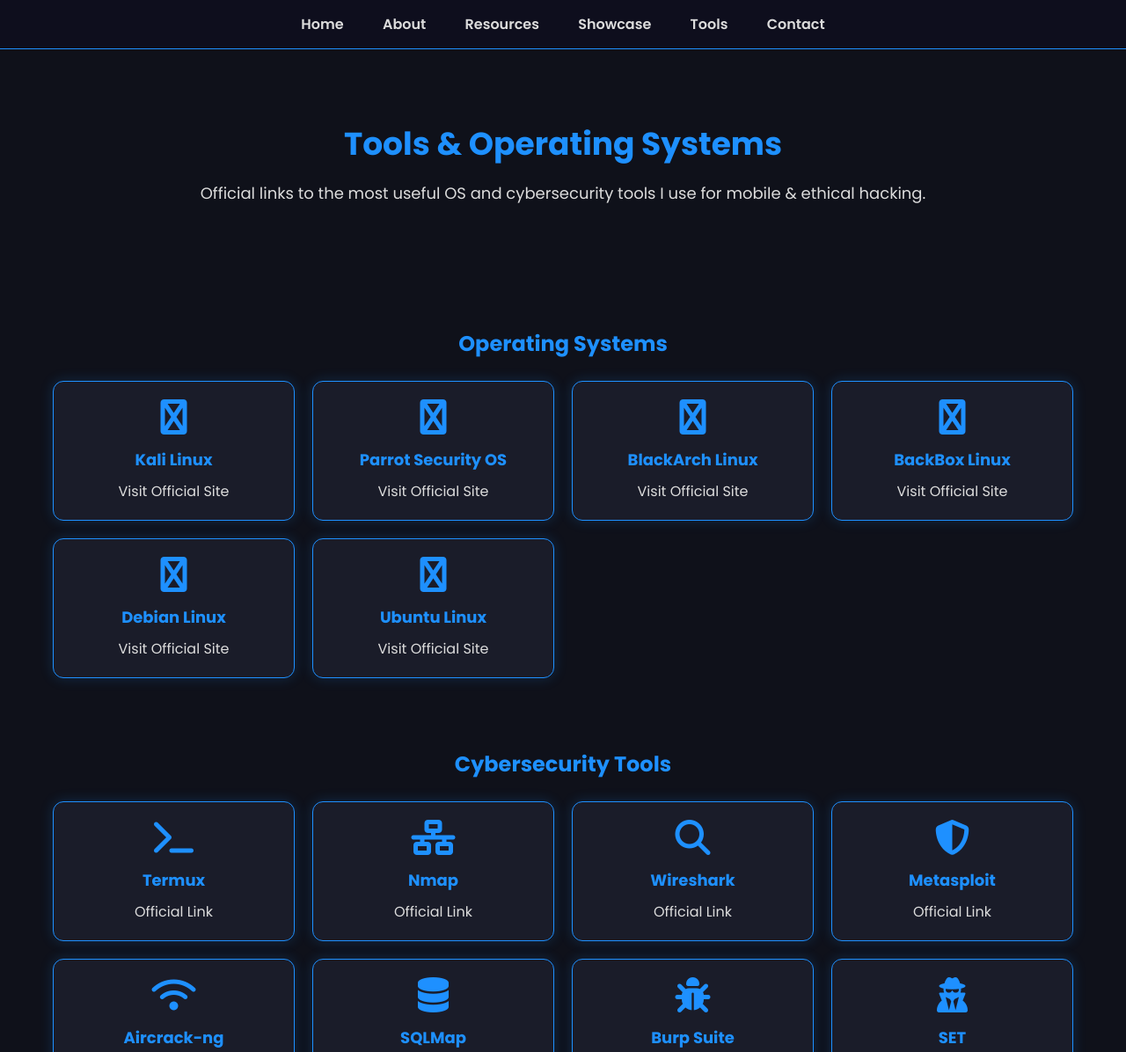
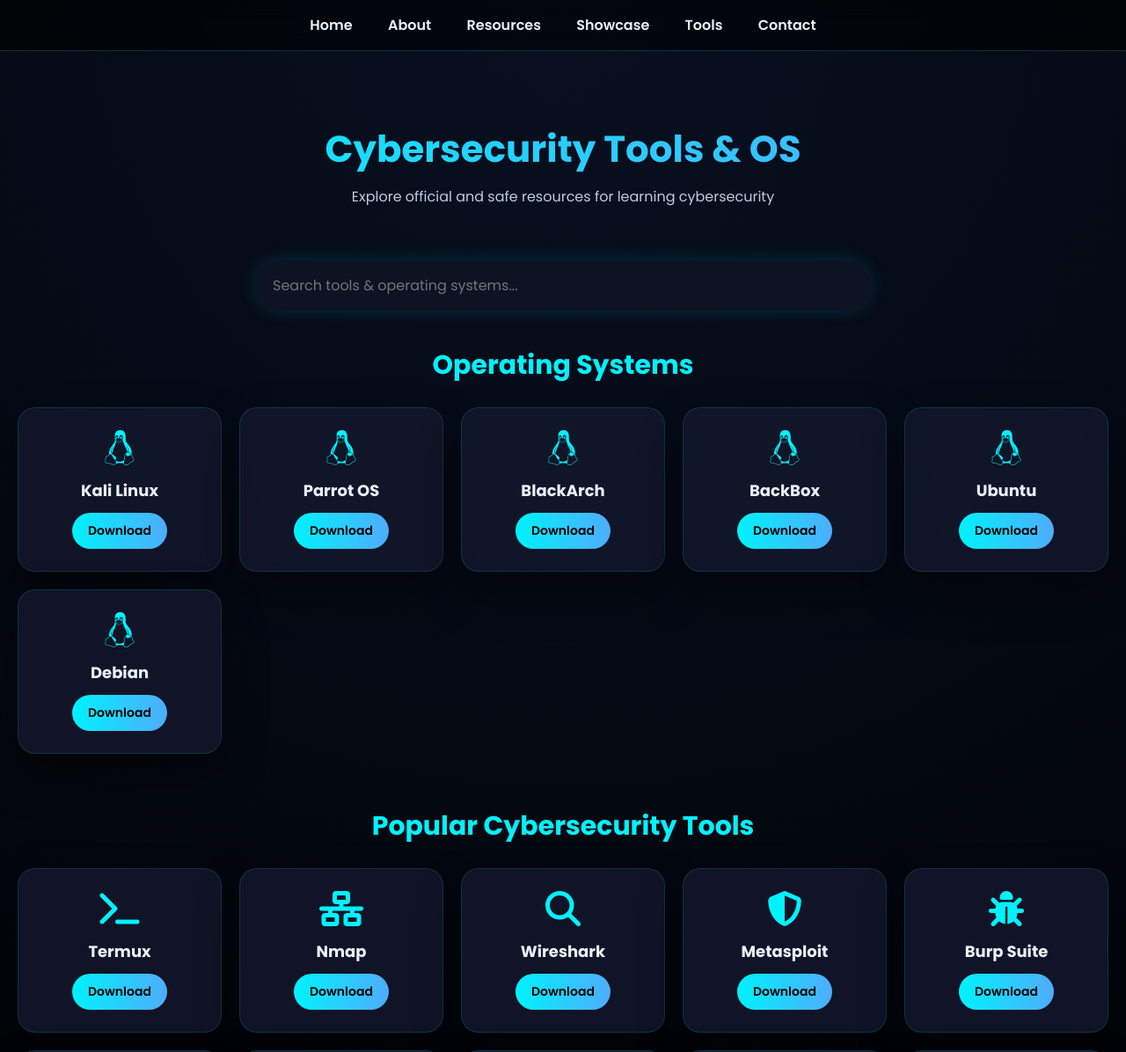
Before and after one commit to rishab9634/rishabh_portfoli, a plain HTML site: page tools.html in a window 1280 px wide. Shown: the top 1196 px of the page at 88% size. Drawn offline with Linux system fonts and the light colour scheme.

Commit message:
Revamp tools.html with new layout and features
Updated the tools page with new styling and content, including a search feature and links to popular cybersecurity tools.

```diff
--- a/tools.html
+++ b/tools.html
@@ -3,107 +3,229 @@
 <head>
 <meta charset="UTF-8">
 <meta name="viewport" content="width=device-width, initial-scale=1.0">
-<title>Tools | Rishab Cyber</title>
-<link rel="stylesheet" href="https://cdnjs.cloudflare.com/ajax/libs/font-awesome/6.5.0/css/all.min.css"/>
+<title>Tools | Rishabh Cyber</title>
+<link rel="stylesheet" href="https://cdnjs.cloudflare.com/ajax/libs/font-awesome/6.5.0/css/all.min.css">
+<link href="https://fonts.googleapis.com/css2?family=Poppins:wght@300;400;600;700&display=swap" rel="stylesheet">
+
 <style>
-@import url('https://fonts.googleapis.com/css2?family=Poppins:wght@400;600;700&display=swap');
-
-:root {
-  --bg:#0f111a;
-  --dark:#1a1c29;
-  --primary:#1e90ff;
-  --text:#dcdcdc;
+:root{
+  --bg:#0b0f1a;
+  --card:#12172a;
+  --primary:#00f2fe;
+  --accent:#4facfe;
+  --text:#e6f1ff;
 }
 
 *{margin:0;padding:0;box-sizing:border-box;font-family:'Poppins',sans-serif;}
-body{background:var(--bg);color:var(--text);}
+body{
+  background: radial-gradient(circle at top, #081021, #000);
+  color:var(--text);
+}
 
-nav{background:rgba(15,15,30,0.95);backdrop-filter:blur(6px);padding:15px 0;text-align:center;position:sticky;top:0;z-index:999;border-bottom:1px solid var(--primary);}
-nav a{color:var(--text);margin:0 20px;text-decoration:none;font-weight:600;font-size:16px;transition:0.3s;}
-nav a:hover{color:var(--primary);transform:scale(1.05);}
+/* NAV */
+nav{
+  position:sticky;top:0;
+  background:rgba(0,0,0,0.6);
+  backdrop-filter:blur(12px);
+  padding:16px 0;
+  text-align:center;
+  border-bottom:1px solid rgba(0,242,254,0.2);
+  z-index:999;
+}
+nav a{
+  color:var(--text);margin:0 18px;text-decoration:none;font-weight:600;
+}
+nav a:hover{color:var(--primary);}
 
-#hero{padding:80px 20px;text-align:center;}
-#hero h1{color:var(--primary);font-size:36px;margin-bottom:15px;}
-#hero p{color:var(--text);font-size:18px;}
+/* HERO */
+#hero{
+  padding:80px 20px 40px;
+  text-align:center;
+}
+#hero h1{
+  font-size:42px;
+  background:linear-gradient(to right,var(--primary),var(--accent));
+  -webkit-background-clip:text;
+  -webkit-text-fill-color:transparent;
+}
+#hero p{color:#bfcde0;margin-top:10px;}
 
-.section{max-width:1200px;margin:40px auto;padding:20px;}
-.section h2{color:var(--primary);margin-bottom:25px;text-align:center;}
+/* SEARCH */
+.search-box{
+  max-width:700px;
+  margin:20px auto 40px;
+  text-align:center;
+}
+.search-box input{
+  width:100%;
+  padding:16px 20px;
+  border-radius:50px;
+  border:none;
+  font-size:16px;
+  background:#0e1324;
+  color:white;
+  outline:none;
+  box-shadow:0 0 20px rgba(0,242,254,0.15);
+}
 
-.cards-container{display:grid;grid-template-columns:repeat(auto-fit,minmax(220px,1fr));gap:20px;}
+/* SECTION */
+.section{
+  max-width:1300px;
+  margin:0 auto 60px;
+  padding:0 20px;
+}
+.section h2{
+  text-align:center;
+  margin-bottom:25px;
+  color:var(--primary);
+  font-size:30px;
+}
 
-.card{background:var(--dark);border:1px solid var(--primary);border-radius:12px;padding:20px;text-align:center;box-shadow:0 0 15px rgba(30,144,255,0.2);transition:0.3s;cursor:pointer;}
-.card:hover{transform:translateY(-10px);box-shadow:0 0 25px rgba(30,144,255,0.4);}
-.card i{font-size:40px;color:var(--primary);margin-bottom:15px;}
-.card h3{color:var(--primary);margin-bottom:10px;font-size:18px;}
-.card a{color:var(--text);text-decoration:none;font-weight:500;}
-.card a:hover{color:#63b3ed;}
+/* GRID */
+.grid{
+  display:grid;
+  grid-template-columns:repeat(auto-fit,minmax(230px,1fr));
+  gap:20px;
+}
 
-footer{text-align:center;padding:25px;background:#10121f;margin-top:50px;border-top:1px solid var(--primary);}
-.social a{color:var(--text);margin:0 12px;font-size:20px;text-decoration:none;transition:0.3s;}
-.social a:hover{color:var(--primary);transform:scale(1.1);}
+.card{
+  background:rgba(18,23,42,0.9);
+  backdrop-filter:blur(6px);
+  padding:25px 20px;
+  text-align:center;
+  border-radius:20px;
+  border:1px solid rgba(0,242,254,0.15);
+  box-shadow:0 25px 50px rgba(0,0,0,0.45);
+  transition:0.4s;
+}
+.card:hover{
+  transform:translateY(-10px) scale(1.02);
+  box-shadow:0 35px 80px rgba(0,242,254,0.25);
+}
+
+.card i{
+  font-size:40px;
+  color:var(--primary);
+  margin-bottom:15px;
+}
+.card h3{
+  font-size:18px;
+  margin-bottom:12px;
+}
+
+.btn{
+  display:inline-block;
+  padding:10px 18px;
+  font-size:14px;
+  border-radius:50px;
+  background:linear-gradient(90deg,var(--primary),var(--accent));
+  color:#000;
+  text-decoration:none;
+  font-weight:600;
+  transition:0.3s;
+}
+.btn:hover{opacity:0.85;}
+
+/* FOOTER */
+footer{
+  text-align:center;
+  padding:35px 20px;
+  border-top:1px solid rgba(0,242,254,0.15);
+  background:rgba(0,0,0,0.5);
+}
+.social a{
+  margin:10px;
+  color:#bfc9d6;
+  text-decoration:none;
+  font-weight:600;
+}
+.social a:hover{color:var(--primary);}
 </style>
 </head>
+
 <body>
 
+<!-- NAV -->
 <nav>
-  <a href="index.html" target="_blank">Home</a>
-  <a href="about.html" target="_blank">About</a>
-  <a href="resources.html" target="_blank">Resources</a>
-  <a href="showcase.html" target="_blank">Showcase</a>
-  <a href="tools.html" target="_blank">Tools</a>
-  <a href="contact.html" target="_blank">Contact</a>
+  <a href="index.html">Home</a>
+  <a href="about.html">About</a>
+  <a href="resources.html">Resources</a>
+  <a href="showcase.html">Showcase</a>
+  <a href="tools.html">Tools</a>
+  <a href="contact.html">Contact</a>
 </nav>
 
+<!-- HERO -->
 <section id="hero">
-  <h1>Tools & Operating Systems</h1>
-  <p>Official links to the most useful OS and cybersecurity tools I use for mobile & ethical hacking.</p>
+  <h1>Cybersecurity Tools & OS</h1>
+  <p>Explore official and safe resources for learning cybersecurity</p>
 </section>
 
+<!-- SEARCH -->
+<div class="search-box">
+  <input type="text" id="search" placeholder="Search tools & operating systems...">
+</div>
+
+<!-- OPERATING SYSTEMS -->
 <div class="section">
   <h2>Operating Systems</h2>
-  <div class="cards-container">
-    <div class="card"><i class="fas fa-linux"></i><h3>Kali Linux</h3><a href="https://www.kali.org/" target="_blank">Visit Official Site</a></div>
-    <div class="card"><i class="fas fa-linux"></i><h3>Parrot Security OS</h3><a href="https://www.parrotsec.org/" target="_blank">Visit Official Site</a></div>
-    <div class="card"><i class="fas fa-linux"></i><h3>BlackArch Linux</h3><a href="https://www.blackarch.org/" target="_blank">Visit Official Site</a></div>
-    <div class="card"><i class="fas fa-linux"></i><h3>BackBox Linux</h3><a href="https://www.backbox.org/" target="_blank">Visit Official Site</a></div>
-    <div class="card"><i class="fas fa-linux"></i><h3>Debian Linux</h3><a href="https://www.debian.org/" target="_blank">Visit Official Site</a></div>
-    <div class="card"><i class="fas fa-linux"></i><h3>Ubuntu Linux</h3><a href="https://www.ubuntu.com/" target="_blank">Visit Official Site</a></div>
+  <div class="grid tools-list">
+
+    <div class="card"><i class="fab fa-linux"></i><h3>Kali Linux</h3><a class="btn" href="https://www.kali.org/get-kali/" target="_blank">Download</a></div>
+    <div class="card"><i class="fab fa-linux"></i><h3>Parrot OS</h3><a class="btn" href="https://www.parrotsec.org/download/" target="_blank">Download</a></div>
+    <div class="card"><i class="fab fa-linux"></i><h3>BlackArch</h3><a class="btn" href="https://blackarch.org/downloads.html" target="_blank">Download</a></div>
+    <div class="card"><i class="fab fa-linux"></i><h3>BackBox</h3><a class="btn" href="https://www.backbox.org/download/" target="_blank">Download</a></div>
+    <div class="card"><i class="fab fa-linux"></i><h3>Ubuntu</h3><a class="btn" href="https://ubuntu.com/download" target="_blank">Download</a></div>
+    <div class="card"><i class="fab fa-linux"></i><h3>Debian</h3><a class="btn" href="https://www.debian.org/download" target="_blank">Download</a></div>
+
   </div>
 </div>
 
+<!-- TOOLS -->
 <div class="section">
-  <h2>Cybersecurity Tools</h2>
-  <div class="cards-container">
-    <div class="card"><i class="fas fa-terminal"></i><h3>Termux</h3><a href="https://termux.com/" target="_blank">Official Link</a></div>
-    <div class="card"><i class="fas fa-network-wired"></i><h3>Nmap</h3><a href="https://nmap.org/" target="_blank">Official Link</a></div>
-    <div class="card"><i class="fas fa-search"></i><h3>Wireshark</h3><a href="https://www.wireshark.org/" target="_blank">Official Link</a></div>
-    <div class="card"><i class="fas fa-shield-alt"></i><h3>Metasploit</h3><a href="https://www.metasploit.com/" target="_blank">Official Link</a></div>
-    <div class="card"><i class="fas fa-wifi"></i><h3>Aircrack-ng</h3><a href="https://aircrack-ng.org/" target="_blank">Official Link</a></div>
-    <div class="card"><i class="fas fa-database"></i><h3>SQLMap</h3><a href="https://www.sqlmap.org/" target="_blank">Official Link</a></div>
-    <div class="card"><i class="fas fa-bug"></i><h3>Burp Suite</h3><a href="https://portswigger.net/burp" target="_blank">Official Link</a></div>
-    <div class="card"><i class="fas fa-user-secret"></i><h3>SET</h3><a href="https://github.com/trustedsec/social-engineer-toolkit" target="_blank">Official Link</a></div>
-    <div class="card"><i class="fas fa-hacker-news"></i><h3>Hack The Box</h3><a href="https://www.hackthebox.eu/" target="_blank">Official Link</a></div>
-    <div class="card"><i class="fas fa-globe"></i><h3>VulnHub</h3><a href="https://www.vulnhub.com/" target="_blank">Official Link</a></div>
-    <div class="card"><i class="fas fa-bug"></i><h3>OpenVAS</h3><a href="https://www.openvas.org/" target="_blank">Official Link</a></div>
-    <div class="card"><i class="fas fa-key"></i><h3>Hashcat</h3><a href="https://www.hashcat.net/hashcat/" target="_blank">Official Link</a></div>
-    <div class="card"><i class="fas fa-user-shield"></i><h3>Tor Browser</h3><a href="https://www.torproject.org/" target="_blank">Official Link</a></div>
-    <div class="card"><i class="fas fa-laptop-code"></i><h3>Exploit DB</h3><a href="https://www.exploit-db.com/" target="_blank">Official Link</a></div>
-    <div class="card"><i class="fas fa-code"></i><h3>CMSmap</h3><a href="https://github.com/Dionach/CMSmap" target="_blank">Official Link</a></div>
-    <div class="card"><i class="fas fa-code-branch"></i><h3>SQLMap GitHub</h3><a href="https://github.com/sqlmapproject/sqlmap" target="_blank">Official Link</a></div>
-    <div class="card"><i class="fas fa-bug"></i><h3>Nikto</h3><a href="https://www.nikto.org/" target="_blank">Official Link</a></div>
-    <div class="card"><i class="fas fa-bolt"></i><h3>Nexpose</h3><a href="https://www.rapid7.com/products/metasploit/download/" target="_blank">Official Link</a></div>
-    <div class="card"><i class="fas fa-network-wired"></i><h3>PuTTY</h3><a href="https://www.ssh.com/ssh/putty/" target="_blank">Official Link</a></div>
-    <div class="card"><i class="fas fa-tools"></i><h3>Kali Tools Collection</h3><a href="https://www.kali.org/tools/" target="_blank">Official Link</a></div>
+  <h2>Popular Cybersecurity Tools</h2>
+  <div class="grid tools-list">
+
+    <!-- 40+ Safe & Legal Learning Tools -->
+    <div class="card"><i class="fas fa-terminal"></i><h3>Termux</h3><a class="btn" href="https://f-droid.org/en/packages/com.termux/" target="_blank">Download</a></div>
+    <div class="card"><i class="fas fa-network-wired"></i><h3>Nmap</h3><a class="btn" href="https://nmap.org/download.html" target="_blank">Download</a></div>
+    <div class="card"><i class="fas fa-search"></i><h3>Wireshark</h3><a class="btn" href="https://www.wireshark.org/download.html" target="_blank">Download</a></div>
+    <div class="card"><i class="fas fa-shield-alt"></i><h3>Metasploit</h3><a class="btn" href="https://www.metasploit.com/download" target="_blank">Download</a></div>
+    <div class="card"><i class="fas fa-bug"></i><h3>Burp Suite</h3><a class="btn" href="https://portswigger.net/burp/communitydownload" target="_blank">Download</a></div>
+    <div class="card"><i class="fas fa-database"></i><h3>SQLMap</h3><a class="btn" href="https://github.com/sqlmapproject/sqlmap" target="_blank">Download</a></div>
+    <div class="card"><i class="fas fa-wifi"></i><h3>Aircrack-ng</h3><a class="btn" href="https://www.aircrack-ng.org/downloads.html" target="_blank">Download</a></div>
+    <div class="card"><i class="fas fa-user-secret"></i><h3>Tor Browser</h3><a class="btn" href="https://www.torproject.org/download/" target="_blank">Download</a></div>
+    <div class="card"><i class="fas fa-key"></i><h3>Hashcat</h3><a class="btn" href="https://hashcat.net/hashcat/" target="_blank">Download</a></div>
+    <div class="card"><i class="fas fa-laptop-code"></i><h3>Exploit-DB</h3><a class="btn" href="https://www.exploit-db.com/" target="_blank">Visit</a></div>
+    <div class="card"><i class="fas fa-globe"></i><h3>Hack The Box</h3><a class="btn" href="https://www.hackthebox.com/" target="_blank">Open</a></div>
+    <div class="card"><i class="fas fa-globe"></i><h3>TryHackMe</h3><a class="btn" href="https://tryhackme.com/" target="_blank">Open</a></div>
+    <div class="card"><i class="fas fa-globe"></i><h3>VulnHub</h3><a class="btn" href="https://www.vulnhub.com/" target="_blank">Open</a></div>
+
   </div>
 </div>
 
+<!-- FOOTER -->
 <footer>
-  © 2025 Rishab | Cybersecurity & Tech Creator
-  <div class="social" style="margin-top:10px;">
+  <p>© 2025 Rishabh | Cybersecurity & Tech Creator</p>
+  <div class="social">
     <a href="https://instagram.com/rishab._vision" target="_blank">Instagram</a>
     <a href="https://youtube.com/@rishabvision" target="_blank">YouTube</a>
   </div>
 </footer>
 
+<!-- SEARCH SCRIPT -->
+<script>
+const search = document.getElementById("search");
+search.addEventListener("keyup", function() {
+  let filter = search.value.toLowerCase();
+  let cards = document.querySelectorAll(".tools-list .card");
+
+  cards.forEach(card => {
+    let text = card.innerText.toLowerCase();
+    card.style.display = text.includes(filter) ? "block" : "none";
+  });
+});
+</script>
+
 </body>
 </html>
```
